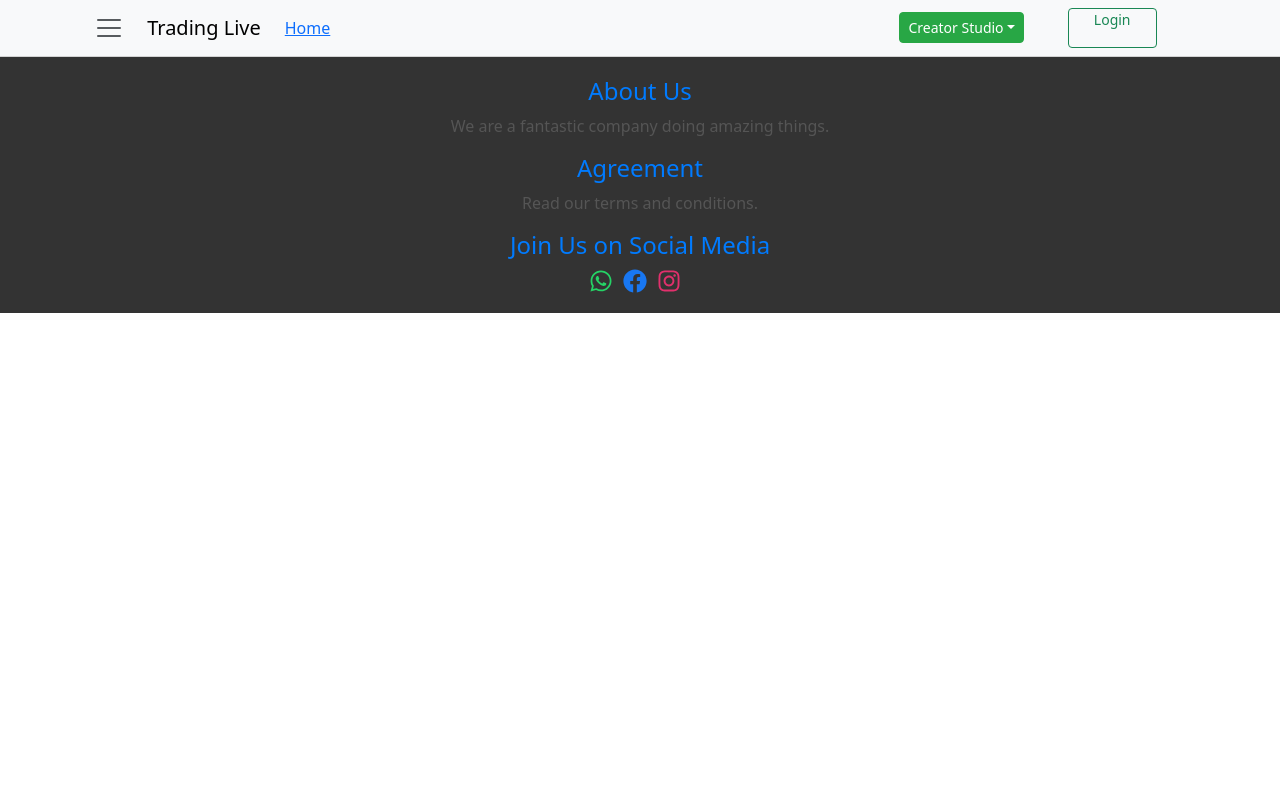
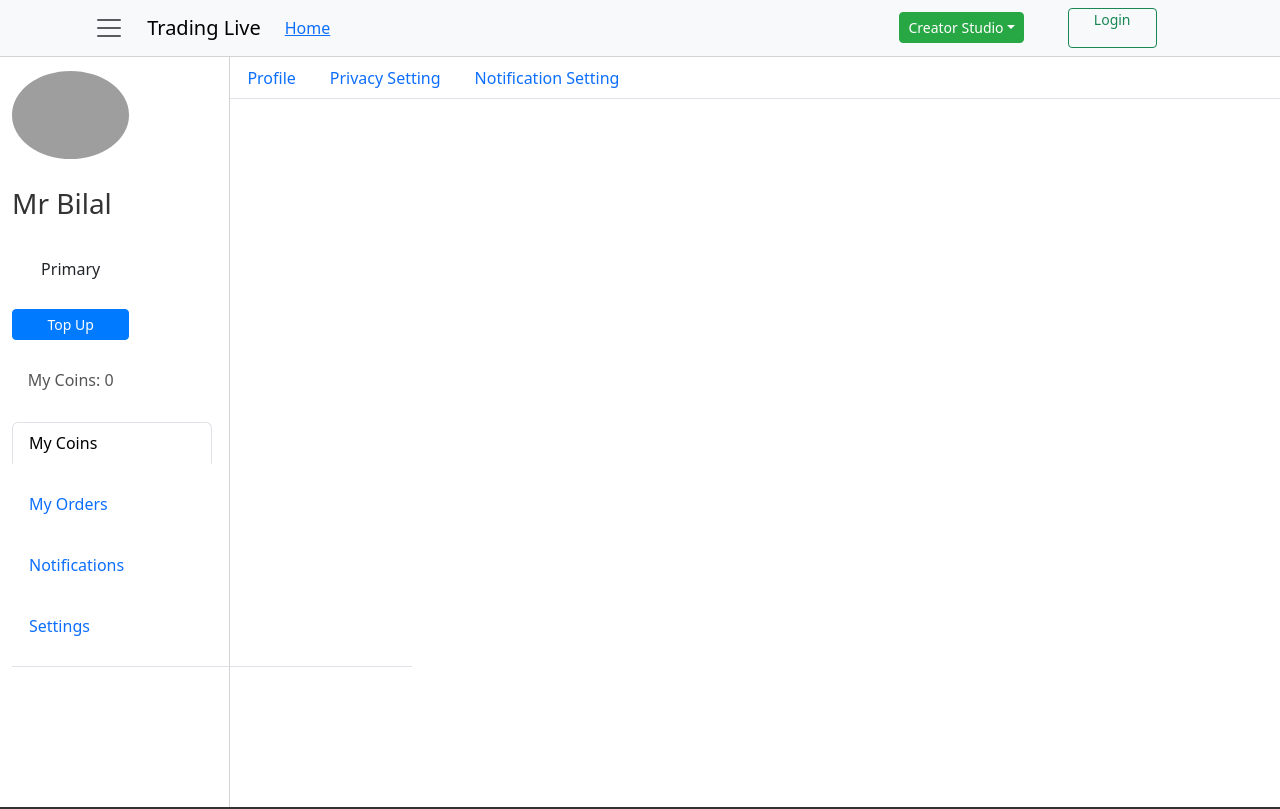
Before and after one commit to basit-nazir-memon/tradewise, a React (Create React App) app: page /setting in a window 1280 px wide. Shown: the top 809 px of the page. Built offline with nearby package versions, Linux system fonts and the light colour scheme; grey boxes are pictures that could not be loaded.

Commit message:
setting main page + side bar

```diff
--- a/src/App.js
+++ b/src/App.js
@@ -11,6 +11,7 @@ import Login from "./components/authentication/Login";
 import Wallet from "./components/wallet/wallet"; // Updated import
 import PaymentProcessing from "./components/wallet/paymentProcessing"; // Updated import
 import ManageWorks from './pages/ManageWorks/ManageWorks';
+import Setting from "./pages/ManageSettings/ManageSetting";
 
 function App() {
   const [totalCoins, setTotalCoins] = React.useState(0);
@@ -19,20 +20,12 @@ function App() {
     <Router>
       <Topnavbar />
       <Routes>
-        <Route
-          path={"/Login"}
-          element={<Login setTotalCoins={setTotalCoins} />}
-        />
+        <Route path={"/Login"} element={<Login setTotalCoins={setTotalCoins} />} />
         <Route path={"/"} element={<HomePage />} />
         <Route path="/ebooks" element={<Ebooks />} />
-        <Route
-          path="/wallet"
-          element={<Wallet setTotalCoins={setTotalCoins} />}
-        />
-        <Route
-          path="/payment_Processing"
-          element={<PaymentProcessing totalCoins={totalCoins} />}
-        />
+        <Route path="/wallet" element={<Wallet setTotalCoins={setTotalCoins} />} />
+        <Route path="/payment_Processing" element={<PaymentProcessing totalCoins={totalCoins} />} />
+        <Route path="/setting" element={<Setting totalCoins={totalCoins} />} />
         <Route path="/lecturer" element={<Lecturerdetails />} />
         <Route path='/manage/works' element={<ManageWorks/>}/>
       </Routes>
--- /dev/null
+++ b/src/components/setting/notificationSetting.jsx
@@ -0,0 +1,11 @@
+import React, { Component } from 'react'
+const notificationSetting = () => {
+
+    return (
+        <>
+            <h1>Notification Settings</h1>
+        </>
+    )
+}
+
+export default notificationSetting;
--- /dev/null
+++ b/src/components/setting/privacySetting.jsx
@@ -0,0 +1,11 @@
+import React, { Component } from 'react'
+const PrivacySetting = () => {
+
+    return (
+        <>
+            <h1>Privacy Settings</h1>
+        </>
+    )
+}
+
+export default PrivacySetting;
--- /dev/null
+++ b/src/components/setting/profile.jsx
@@ -0,0 +1,11 @@
+import React, { Component } from 'react'
+const Profile = () => {
+
+    return (
+        <>
+            <h1>Profile Settings</h1>
+        </>
+    )
+}
+
+export default Profile;
--- /dev/null
+++ b/src/components/setting/setting.jsx
@@ -0,0 +1,41 @@
+import { useState } from 'react';
+// import './works.css';
+import Tab from 'react-bootstrap/Tab';
+import Tabs from 'react-bootstrap/Tabs';
+import Profile from "./profile";
+import PrivacySetting from "./privacySetting";
+import NotificationSetting from "./notificationSetting";
+
+// import WorksLive from './worksLive';
+// import WorksVideos from './worksVideos';
+// import WorksEbooks from './worksEbooks';
+// import WorksQuestion from './worksQuestion';
+// import WorksAnswer from './worksAnswer';
+
+function Setting() {
+    const [key, setKey] = useState('live');
+
+    return (
+        <div className="settingContainer">
+             <Tabs
+                id="worksTabs"
+                activeKey={key}
+                onSelect={(k) => setKey(k)}
+                className="mb-6"
+            >
+                <Tab eventKey="Profile" title="Profile">
+                    <Profile/>
+                </Tab>
+                <Tab eventKey="PrivacySetting" title="Privacy Setting">
+                    <PrivacySetting/>
+                </Tab>
+                <Tab eventKey="NotificationSetting" title="Notification Setting">
+                    <NotificationSetting/>
+                </Tab>
+            </Tabs>
+        </div>
+
+    );
+}
+
+export default Setting;
--- /dev/null
+++ b/src/pages/ManageSettings/LeftPannel.css
@@ -0,0 +1,25 @@
+.tabs{
+    display: flex;
+    flex-direction: column;
+    justify-content: space-between;
+}
+.mainContainer{
+
+}
+.profilePic{
+    max-width: 400px;
+    max-height: 400px;
+}
+.profileSection{
+
+    display: flex;
+    flex-direction: column;
+    justify-content: space-around;
+    text-align: center;
+}
+.NavItem{
+    /* margin-left: auto; */
+    margin-right: auto;
+    margin-bottom: 20px;
+    width: 200px;
+}
--- /dev/null
+++ b/src/pages/ManageSettings/LeftPannel.jsx
@@ -0,0 +1,46 @@
+import React from 'react';
+import './LeftPannel.css'; // Adjust the file name as needed
+import { Container, Row, Col, Image, Button, Nav, NavItem, NavLink } from 'react-bootstrap';
+
+const LeftPannel = () => {
+  const profilePic = 'https://static.vecteezy.com/system/resources/previews/018/765/757/original/user-profile-icon-in-flat-style-member-avatar-illustration-on-isolated-background-human-permission-sign-business-concept-vector.jpg'; // Replace with your actual profile picture URL
+  const userName = 'Mr Bilal';
+  const userType = 'Primary';
+  const coins = 0;
+
+  return (
+    <Container fluid className="mainContainer">
+        <Row className="profileRow">
+        <Col sm={4} className="profileSection">
+          <Image src={profilePic} className="profilePic rounded-circle" alt="Profile Picture" />
+          <h3 className="userName text-nowrap">{userName}</h3>
+          <span className="userType text-nowrap">{userType}</span>
+          <Button variant="primary" size="sm" className="topUpButton">
+            Top Up
+          </Button>
+          <p className="coinsBalance text-nowrap">My Coins: {coins}</p>
+        </Col>
+        <div className="tabSection">
+          <Nav variant="tabs" defaultActiveKey="myCoins" className='tabs'>
+            <NavItem className='NavItem'>
+              <NavLink href="#" active={true}>
+                My Coins
+              </NavLink>
+            </NavItem>
+            <NavItem className='NavItem'>
+              <NavLink href="#">My Orders</NavLink>
+            </NavItem>
+            <NavItem className='NavItem'>
+              <NavLink href="#">Notifications</NavLink>
+            </NavItem>
+            <NavItem className='NavItem'>
+              <NavLink href="#">Settings</NavLink>
+            </NavItem>
+          </Nav>
+        </div>
+      </Row>
+    </Container>
+  );
+};
+
+export default LeftPannel;
--- /dev/null
+++ b/src/pages/ManageSettings/ManageSetting.css
@@ -0,0 +1,16 @@
+.mainContainer{
+    width: 100%;
+    height: calc(100vh - 50px);
+    display: flex;
+}
+
+.mainContainerLeft{
+    width: 18%;
+    height: 100%;
+    border-right: 1px solid lightgray;
+}
+
+.mainContainerRight{
+    width: 82%;
+    height: 100%;
+}
--- /dev/null
+++ b/src/pages/ManageSettings/ManageSetting.jsx
@@ -0,0 +1,21 @@
+import React from 'react'
+import './ManageSetting.css'
+import { Container } from 'react-bootstrap';
+import Setting from '../../components/setting/setting';
+import LeftPannel from './LeftPannel';
+
+const ManageSetting = () => {
+
+    return(
+        <div className="mainContainer">
+            <div className="mainContainerLeft">
+                <LeftPannel />
+            </div>
+            <div className="mainContainerRight">
+                <Setting />
+            </div>
+        </div>
+    )
+}
+
+export default ManageSetting;
```
Also changed, not shown: src/components/setting/setting.css (added), src/components/wallet/paymentProcessing.css (line endings or trailing spaces), src/components/wallet/wallet.css (line endings or trailing spaces).
